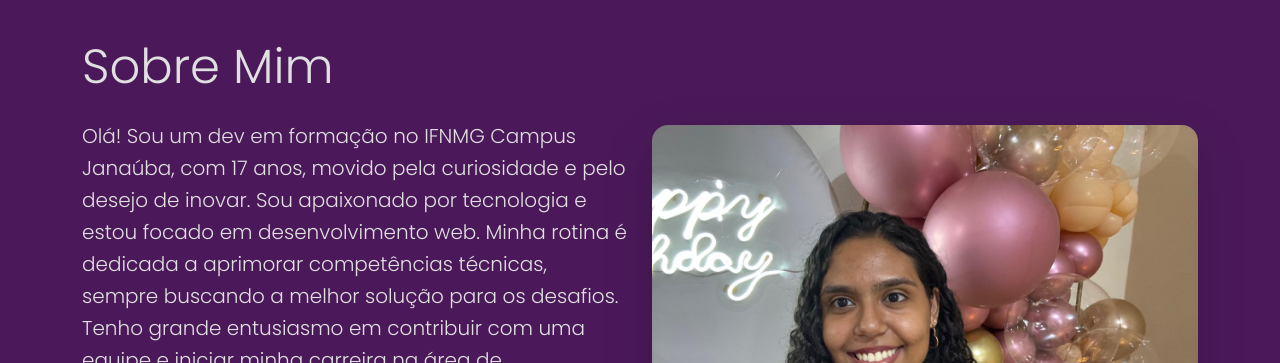
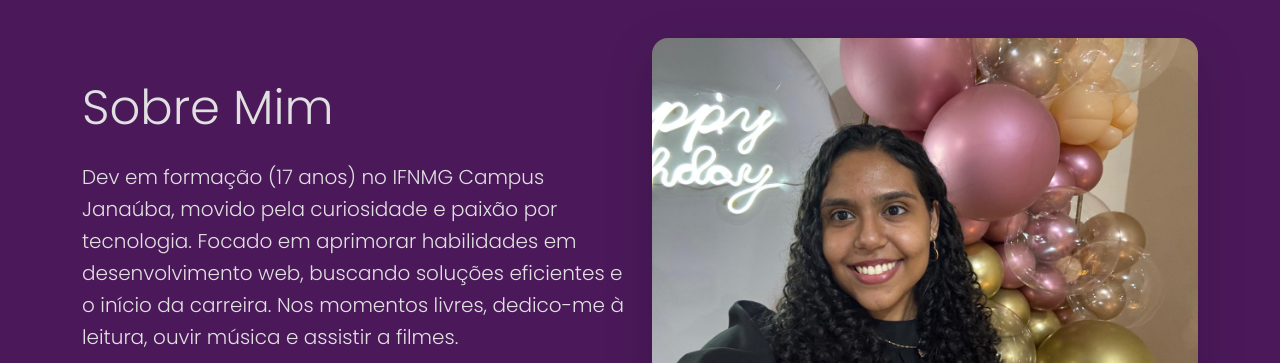
Before and after one commit to carlajamille/portifolio, a plain HTML site: page index.html in a window 1280 px wide. Shown: the part 810-1173 px from the top of the page. Drawn offline with nearby package versions, Linux system fonts and the light colour scheme.

Commit message:
Update index.html

```diff
--- a/index.html
+++ b/index.html
@@ -53,15 +53,7 @@
             <div class="row align-items-center">
                 <div class="col-md-6">
                     <h2 class="display-5 mb-4">Sobre Mim</h2>
-                    <p class="lead">Olá! Sou um dev em formação no IFNMG Campus Janaúba, com 17 anos, movido pela curiosidade e pelo desejo de inovar. Sou apaixonado por tecnologia e estou focado em desenvolvimento web. Minha rotina é dedicada a aprimorar competências técnicas, sempre buscando a melhor solução para os desafios. Tenho grande entusiasmo em contribuir com uma equipe e iniciar minha carreira na área de desenvolvimento.
-
-                    Quando não estou codificando, gosto de dedicar meu tempo a:
-
-📚 Ler: Explorando novos mundos e conhecimentos.
-
-🎧 Escutar música: A trilha sonora perfeita para qualquer momento.
-
-🎬 Assistir a filmes: Apreciando boas narrativas e diferentes perspectivas.
+                    <p class="lead">Dev em formação (17 anos) no IFNMG Campus Janaúba, movido pela curiosidade e paixão por tecnologia. Focado em aprimorar habilidades em desenvolvimento web, buscando soluções eficientes e o início da carreira. Nos momentos livres, dedico-me à leitura, ouvir música e assistir a filmes.
                     </p>
                     <a href="https://www.linkedin.com/public-profile/settings/?trk=d_flagship3_profile_self_view_public_profile&lipi=urn%3Ali%3Apage%3Ad_flagship3_profile_view_base%3BiT9vszyJQAehipCCabNWhQ%3D%3D" target="_blank" class="btn btn-outline-primary rounded-pill px-4">
                         <i class="bi bi-linkedin"></i> Meu LinkedIn
```
